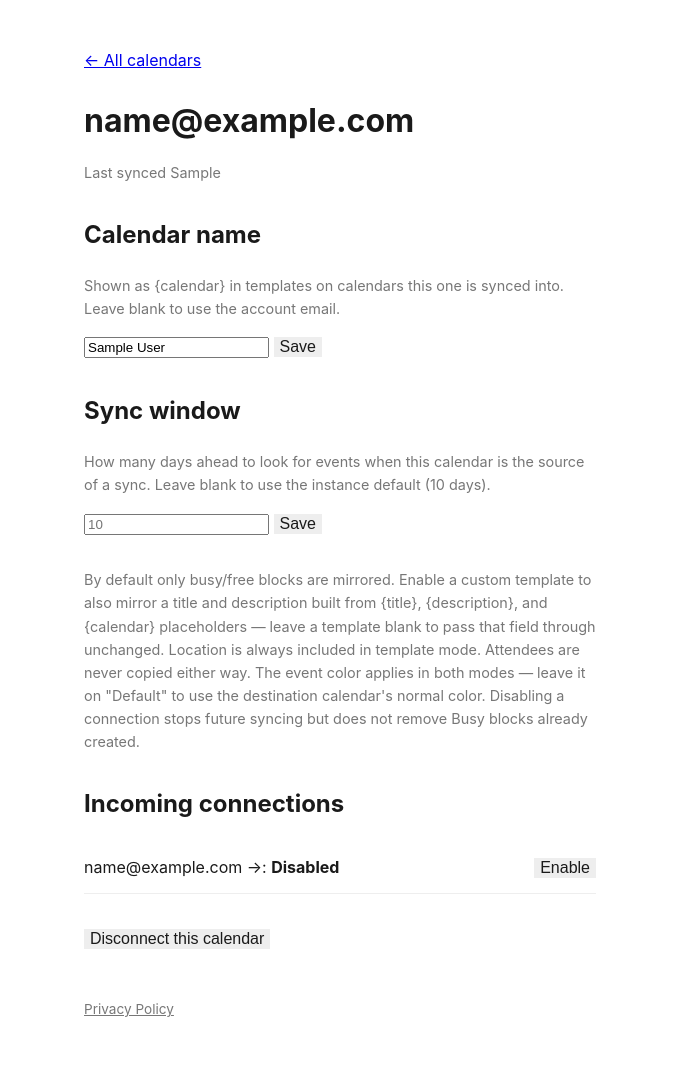
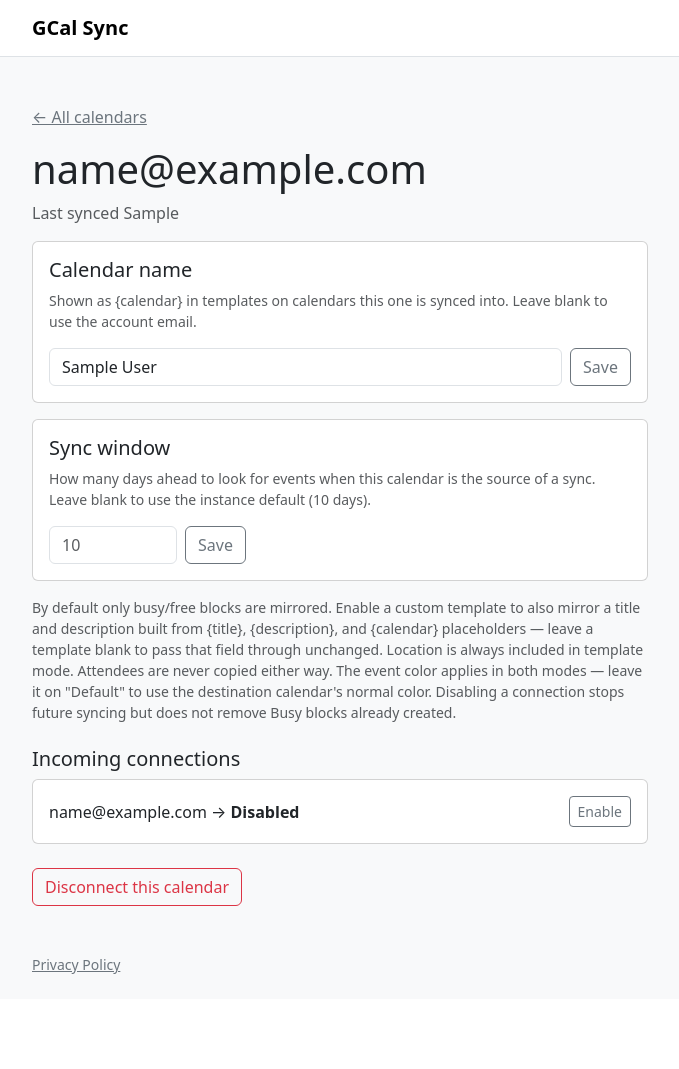
Before and after one commit to uncletoxa/gcal-sync, a Python web app: template src/gcal_sync/web/templates/calendar.html in a window 1280 px wide. Shown: the whole page, without its empty margins (300-979 px from the left). After the commit the page ends 974 px from the top, so only its background shows below. Run offline with Jinja, Linux system fonts and the light colour scheme; the template is opened without the code that fills it: most values are stand-ins (such as "Sample title", 1, 10 or a date in 2020).

Commit message:
Restyle web UI with Bootstrap 5
Swap the hand-rolled inline CSS for Bootstrap (via CDN, no build step)
across the sign-in, dashboard, calendar detail, and privacy pages.

```diff
--- a/src/gcal_sync/web/templates/base.html
+++ b/src/gcal_sync/web/templates/base.html
@@ -4,23 +4,25 @@
 <meta charset="utf-8">
 <meta name="viewport" content="width=device-width, initial-scale=1">
 <title>{% block title %}GCal Sync{% endblock %}</title>
+<link href="https://cdn.jsdelivr.net/npm/bootstrap@5.3.3/dist/css/bootstrap.min.css" rel="stylesheet">
 <style>
-  body { max-width: 32rem; margin: 3rem auto; padding: 0 1rem; font-family: -apple-system, BlinkMacSystemFont, "Segoe UI", sans-serif; line-height: 1.6; color: #1a1a1a; }
-  h1 { margin-bottom: 0.25rem; }
-  .btn { display: inline-block; padding: 0.6em 1.2em; border-radius: 6px; text-decoration: none; font-weight: 600; }
-  .btn-primary { background: #0b5fff; color: #fff; }
-  .btn-secondary { background: #eee; color: #1a1a1a; border: none; cursor: pointer; font-size: 1em; }
-  .account { display: flex; justify-content: space-between; align-items: center; padding: 0.75em 0; border-bottom: 1px solid #eee; }
-  .muted { color: #777; font-size: 0.9em; }
-  .error { background: #fee; border: 1px solid #f99; padding: 0.75em; border-radius: 6px; margin-bottom: 1em; }
-  .success { background: #efe; border: 1px solid #9c9; padding: 0.75em; border-radius: 6px; margin-bottom: 1em; }
-  form.inline { display: inline; }
-  footer { margin-top: 3rem; font-size: 0.85em; color: #777; }
-  footer a { color: inherit; }
+  body { background-color: #f8f9fa; }
+  .page { max-width: 40rem; }
 </style>
 </head>
-<body>
-  {% block body %}{% endblock %}
-  <footer><a href="{{ url_for('privacy') }}">Privacy Policy</a></footer>
+<body class="d-flex flex-column min-vh-100">
+  <nav class="navbar bg-white border-bottom">
+    <div class="container page">
+      <a class="navbar-brand fw-semibold" href="{{ url_for('index') }}">GCal Sync</a>
+    </div>
+  </nav>
+
+  <main class="container page flex-grow-1 py-5">
+    {% block body %}{% endblock %}
+  </main>
+
+  <footer class="container page pb-4 text-muted small">
+    <a class="link-secondary" href="{{ url_for('privacy') }}">Privacy Policy</a>
+  </footer>
 </body>
 </html>
--- a/src/gcal_sync/web/templates/calendar.html
+++ b/src/gcal_sync/web/templates/calendar.html
@@ -1,45 +1,53 @@
 {% extends "base.html" %}
 {% block title %}{{ account.email }} — GCal Sync{% endblock %}
 {% block body %}
-  <p><a href="{{ url_for('dashboard') }}">&larr; All calendars</a></p>
+  <p><a class="link-secondary" href="{{ url_for('dashboard') }}">&larr; All calendars</a></p>
   <h1>{{ account.email }}</h1>
-  <p class="muted">
+  <p class="text-muted">
     {% if account.last_synced %}Last synced {{ account.last_synced }}{% else %}Not yet synced{% endif %}
   </p>
 
-  <h2 style="margin-top: 2rem;">Calendar name</h2>
-  <p class="muted">
+  <div class="card mb-3">
+    <div class="card-body">
+      <h2 class="h5">Calendar name</h2>
+      <p class="text-muted small">
         Shown as {calendar} in templates on calendars this one is synced into. Leave blank to
         use the account email.
       </p>
       {% if display_name_error %}
-    <p class="error">{{ display_name_error }}</p>
+        <div class="alert alert-danger">{{ display_name_error }}</div>
       {% endif %}
-  <form method="post" action="{{ url_for('set_calendar_display_name', account_id=account.id) }}">
-    <input type="text" name="display_name" maxlength="100" placeholder="{{ account.email }}" value="{{ account.display_name }}">
-    <button class="btn-secondary" type="submit">Save</button>
+      <form class="d-flex gap-2" method="post" action="{{ url_for('set_calendar_display_name', account_id=account.id) }}">
+        <input class="form-control" type="text" name="display_name" maxlength="100" placeholder="{{ account.email }}" value="{{ account.display_name }}">
+        <button class="btn btn-outline-secondary" type="submit">Save</button>
       </form>
+    </div>
+  </div>
 
-  {% if sync_window_error %}
-    <p class="error">{{ sync_window_error }}</p>
-  {% endif %}
-
-  <h2 style="margin-top: 2rem;">Sync window</h2>
-  <p class="muted">
+  <div class="card mb-3">
+    <div class="card-body">
+      <h2 class="h5">Sync window</h2>
+      <p class="text-muted small">
         How many days ahead to look for events when this calendar is the source of a sync.
         Leave blank to use the instance default ({{ default_sync_window_days }} days).
       </p>
-  <form method="post" action="{{ url_for('set_calendar_sync_window', account_id=account.id) }}">
+      {% if sync_window_error %}
+        <div class="alert alert-danger">{{ sync_window_error }}</div>
+      {% endif %}
+      <form class="d-flex gap-2" method="post" action="{{ url_for('set_calendar_sync_window', account_id=account.id) }}">
         <input
+          class="form-control" style="max-width: 8rem;"
           type="number" step="any" min="0" name="sync_window_days"
           placeholder="{{ default_sync_window_days }}"
           value="{{ account.sync_window_days if account.sync_window_days is not none else '' }}"
         >
-    <button class="btn-secondary" type="submit">Save</button>
+        <button class="btn btn-outline-secondary" type="submit">Save</button>
       </form>
+    </div>
+  </div>
 
   {% if incoming %}
-    <p class="muted" style="margin-top: 2rem;">
+    <p class="text-muted small">
       By default only busy/free blocks are mirrored. Enable a custom template to also
       mirror a title and description built from {title}, {description}, and {calendar}
       placeholders — leave a template blank to pass that field through unchanged.
@@ -49,41 +57,45 @@
       but does not remove Busy blocks already created.
     </p>
 
-    <h2 style="margin-top: 2rem;">Incoming connections</h2>
+    <h2 class="h5 mt-4">Incoming connections</h2>
     {% for pair in incoming %}
-      <div class="account">
+      <div class="card mb-2">
+        <div class="card-body">
+          <div class="d-flex justify-content-between align-items-center flex-wrap gap-2">
             <div>
-          {{ pair.email }} &rarr;:
+              {{ pair.email }} &rarr;
               <strong>{{ "Disabled" if not pair.enabled else ("Custom template" if pair.full_copy else "Busy only") }}</strong>
             </div>
-        <div>
-          <form class="inline" method="post" action="{{ url_for('toggle_pair_enabled') }}">
+            <div class="d-flex gap-2">
+              <form method="post" action="{{ url_for('toggle_pair_enabled') }}">
                 <input type="hidden" name="source_account_label" value="{{ pair.label }}">
                 <input type="hidden" name="dest_account_label" value="{{ account.label }}">
                 <input type="hidden" name="enabled" value="{{ '0' if pair.enabled else '1' }}">
                 <input type="hidden" name="return_account_id" value="{{ account.id }}">
-            <button class="btn-secondary" type="submit">{{ "Disable" if pair.enabled else "Enable" }}</button>
+                <button class="btn btn-outline-secondary btn-sm" type="submit">{{ "Disable" if pair.enabled else "Enable" }}</button>
               </form>
               {% if pair.enabled %}
-            <form class="inline" method="post" action="{{ url_for('toggle_pair_copy_mode') }}">
+                <form method="post" action="{{ url_for('toggle_pair_copy_mode') }}">
                   <input type="hidden" name="source_account_label" value="{{ pair.label }}">
                   <input type="hidden" name="dest_account_label" value="{{ account.label }}">
                   <input type="hidden" name="mode" value="{{ 'busy_only' if pair.full_copy else 'full' }}">
                   <input type="hidden" name="return_account_id" value="{{ account.id }}">
-              <button class="btn-secondary" type="submit">
+                  <button class="btn btn-outline-secondary btn-sm" type="submit">
                     {{ "Disable custom template" if pair.full_copy else "Enable custom template" }}
                   </button>
                 </form>
               {% endif %}
             </div>
           </div>
+
           {% if pair.enabled %}
-        <form method="post" action="{{ url_for('set_pair_color') }}" class="inline" style="margin: 0.3em 0 0.6em;">
+            <form method="post" action="{{ url_for('set_pair_color') }}" class="mt-3">
               <input type="hidden" name="source_account_label" value="{{ pair.label }}">
               <input type="hidden" name="dest_account_label" value="{{ account.label }}">
               <input type="hidden" name="return_account_id" value="{{ account.id }}">
-          <label class="muted" for="color-{{ pair.label }}">Event color:</label>
+              <label class="text-muted small me-2" for="color-{{ pair.label }}">Event color:</label>
               <select
+                class="form-select form-select-sm d-inline-block w-auto"
                 id="color-{{ pair.label }}" name="color_id"
                 onchange="this.form.submit()"
                 style="border-left: 0.8em solid {{ event_colors[pair.color_id][1] if pair.color_id else '#ccc' }};"
@@ -98,39 +110,41 @@
               </select>
             </form>
           {% endif %}
+
           {% if pair.enabled and pair.full_copy %}
-        <form method="post" action="{{ url_for('set_pair_template') }}" style="margin: 0.5em 0 1em;">
+            <form method="post" action="{{ url_for('set_pair_template') }}" class="mt-3">
               <input type="hidden" name="source_account_label" value="{{ pair.label }}">
               <input type="hidden" name="dest_account_label" value="{{ account.label }}">
               <input type="hidden" name="return_account_id" value="{{ account.id }}">
-          <p class="muted" style="margin-bottom: 0.4em;">
+              <p class="text-muted small mb-2">
                 Placeholders: {title}, {description}, {calendar}
               </p>
               <input
+                class="form-control mb-2"
                 type="text" name="title_template" maxlength="500"
                 placeholder="Title template (default: {title})"
                 value="{{ pair.title_template }}"
-            style="width: 100%; margin-bottom: 0.4em; box-sizing: border-box;"
               >
               <input
+                class="form-control mb-2"
                 type="text" name="description_template" maxlength="500"
                 placeholder="Description template (default: {description})"
                 value="{{ pair.description_template }}"
-            style="width: 100%; margin-bottom: 0.4em; box-sizing: border-box;"
               >
-          <button class="btn-secondary" type="submit">Save template</button>
+              <button class="btn btn-outline-secondary btn-sm" type="submit">Save template</button>
             </form>
           {% endif %}
+        </div>
+      </div>
     {% endfor %}
   {% else %}
-    <p class="muted" style="margin-top: 2rem;">
+    <p class="text-muted mt-4">
       Connect at least one more calendar to configure sync connections for this one.
     </p>
   {% endif %}
 
-  <form method="post" action="{{ url_for('disconnect', account_id=account.id) }}"
-        style="margin-top: 2rem;"
+  <form class="mt-4" method="post" action="{{ url_for('disconnect', account_id=account.id) }}"
         onsubmit="return confirm('Disconnect this calendar? Already-created Busy blocks on your other calendars won\'t be removed automatically.');">
-    <button class="btn-secondary" type="submit">Disconnect this calendar</button>
+    <button class="btn btn-outline-danger" type="submit">Disconnect this calendar</button>
   </form>
 {% endblock %}
```
Also changed, not shown: src/gcal_sync/web/templates/dashboard.html (+15 -13 lines), src/gcal_sync/web/templates/index.html (+6 -6 lines), src/gcal_sync/web/templates/privacy.html (+6 -7 lines). Lines whose indentation alone changed are shown as unchanged.
